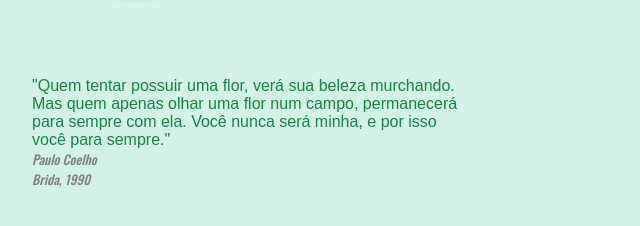
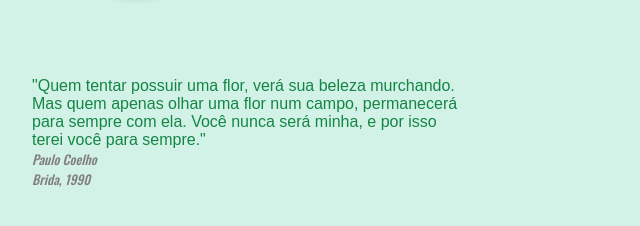
Before and after one commit to EduAgra/FloresLivres, a plain HTML site: page index.html in a window 1280 px wide. Shown: the part 1369-1595 px from the top of the page, 8-648 px from the left. Drawn offline with nearby package versions, Linux system fonts and the light colour scheme.

Commit message:
Update index.html

```diff
--- a/index.html
+++ b/index.html
@@ -33,10 +33,7 @@
 
    <section id="flores">
 
-
-
-      <p>"Quem tentar possuir uma flor, verá sua beleza murchando.<br> Mas quem apenas olhar uma flor num campo, permanecerá <br>para sempre com ela. Você nunca será minha, e por isso <br>você para sempre."<br><span>Paulo Coelho<br>Brida, 1990</span></p>
-
+<p>"Quem tentar possuir uma flor, verá sua beleza murchando.<br> Mas quem apenas olhar uma flor num campo, permanecerá <br>para sempre com ela. Você nunca será minha, e por isso <br>terei você para sempre."<br><span>Paulo Coelho<br>Brida, 1990</span></p>
       <ul>
         <li><img src="imagens/botao.jpg"></li>
         <li><img src="imagens/bailarina.jpeg"></li>
```
